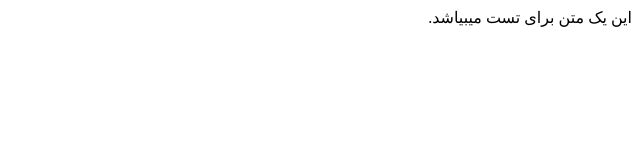
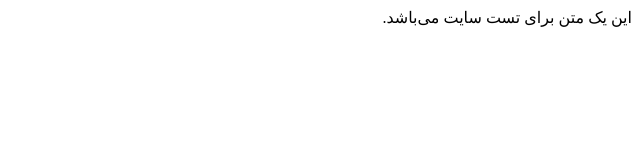
Before and after one commit to Am00aM/Amirr, a plain HTML site: page index.html in a window 1280 px wide. Shown: the full height of the page, 640-1280 px from the left. Drawn offline with Linux system fonts and the light colour scheme.

Commit message:
Update index.html

```diff
--- a/index.html
+++ b/index.html
@@ -1,7 +1,7 @@
 <head>
  <meta charset="utf-8">
  <meta name="viewport" content="width=device-width, initial-scale=1">
-  <title>امیررر</title>
+  <title>اعنوان سایت</title>
 </head>
 <html dir="rtl" lang="fa-IR">
-  این یک متن برای تست میبیاشد.
+  این یک متن برای تست سایت می‌باشد.
```
